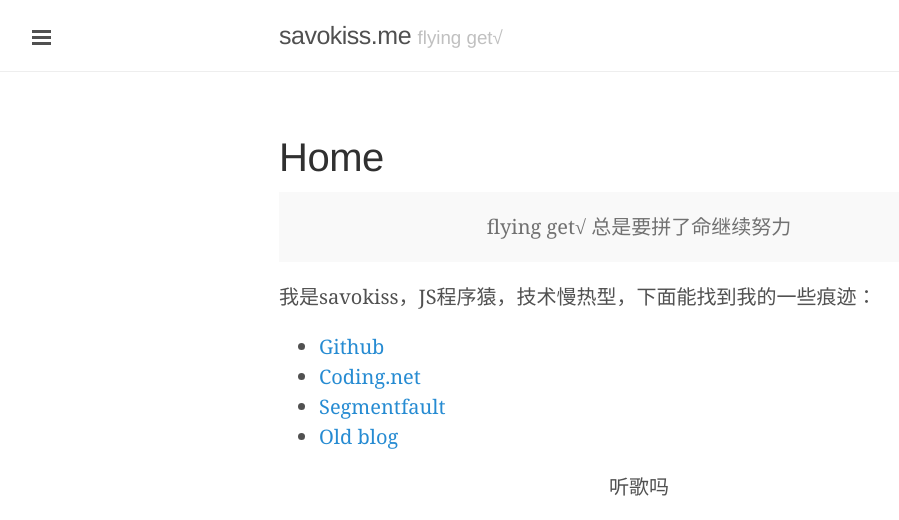
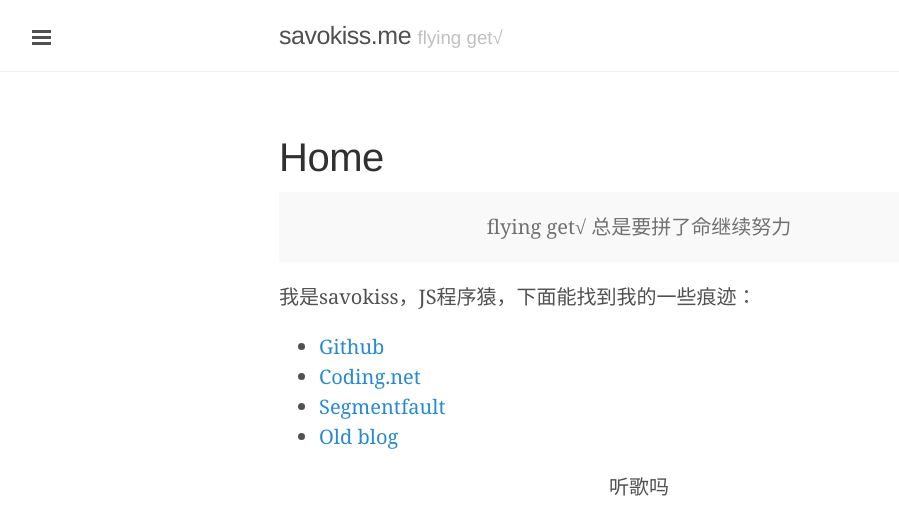
Before and after one commit to jaynaruto/jaynaruto.github.io, a Jekyll site: the page built from index.html, in a window 1280 px wide. Shown: the top 520 px of the page, without its empty margins (1-900 px from the left). Built offline with Jekyll 4.4.1, drawn with Linux system fonts in a browser that asks for light colours; Markdown is read by kramdown in place of the engine named in the settings; the list of posts is cut into pages by our own code; comment, search, counter and statistics services are not loaded; grey boxes are pictures that could not be loaded.

```diff
--- a/index.html
+++ b/index.html
@@ -7,7 +7,7 @@ title: Home
   flying get√ 总是要拼了命继续努力
 </p>
 
-<p>我是savokiss，JS程序猿，技术慢热型，下面能找到我的一些痕迹：</p>
+<p>我是savokiss，JS程序猿，下面能找到我的一些痕迹：</p>
 
 <div class="sf-usercard" id="sf-usercard-1030000002524751"></div>
 
```
